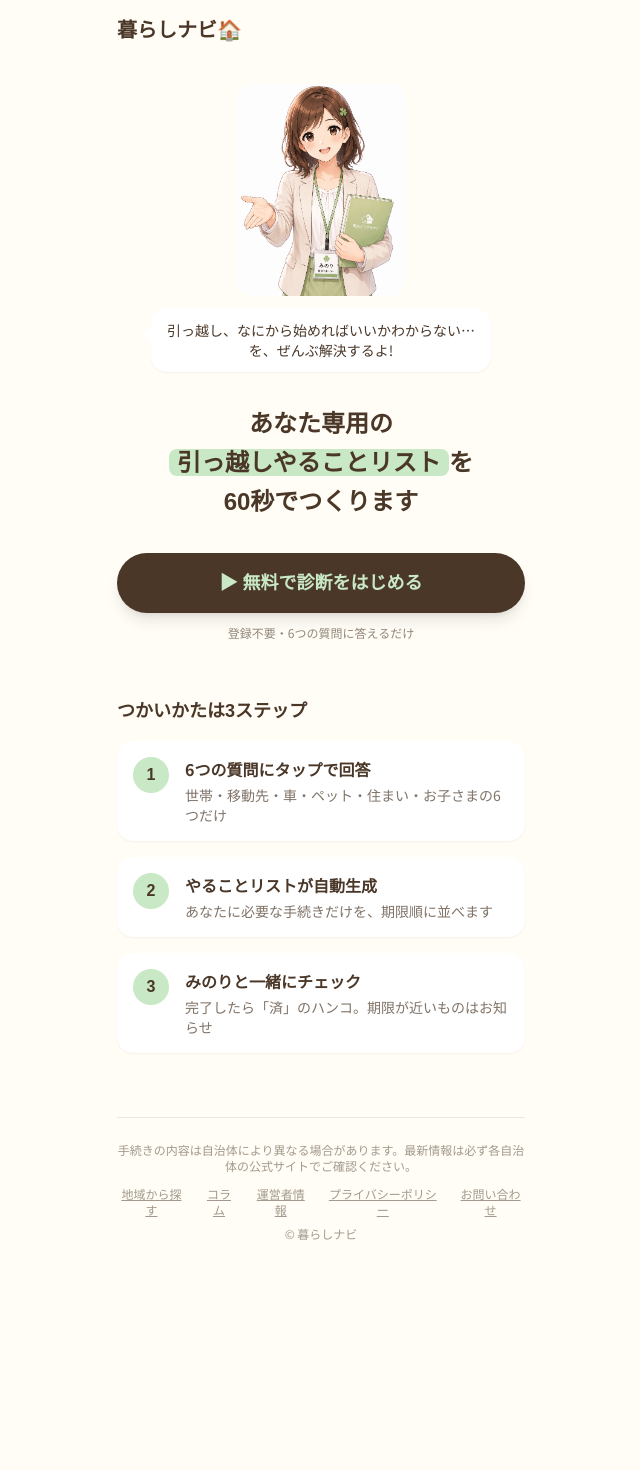
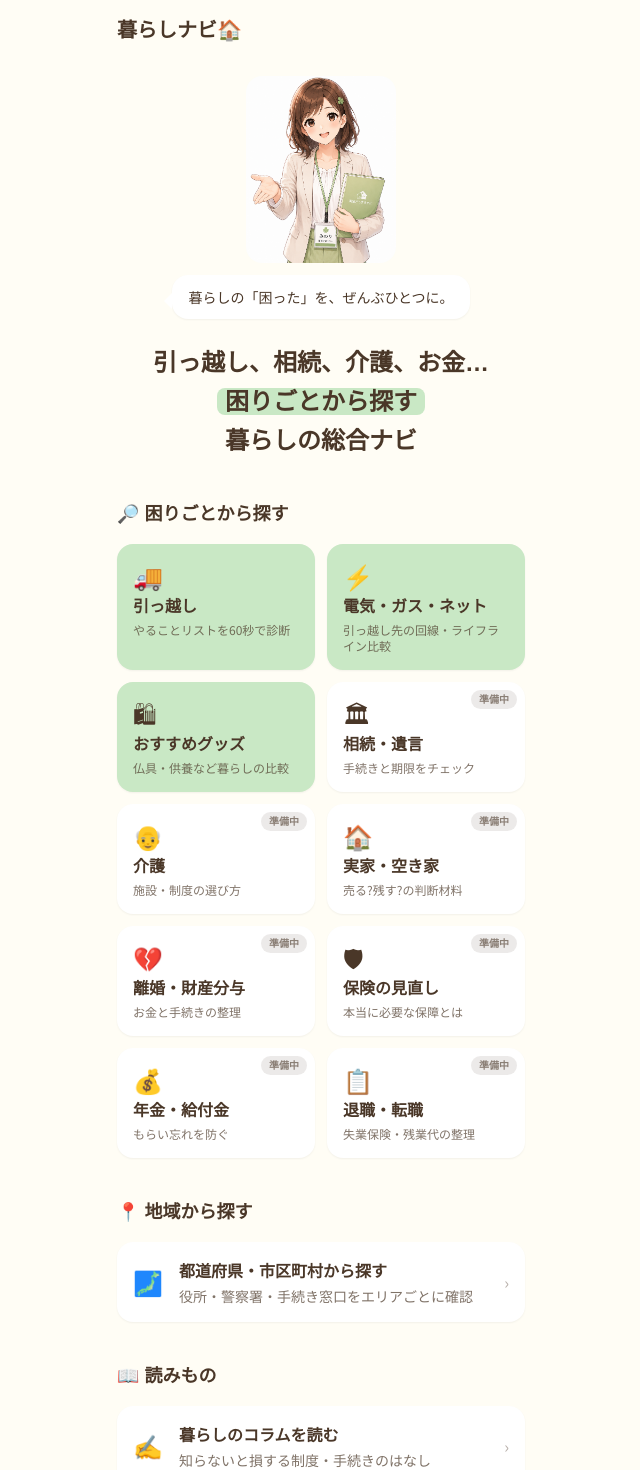
Before and after one commit to sincere1229/kurashi-navi, a Next.js app: page / in a window 1280 px wide. Shown: the top 1470 px of the page, without its empty margins (319-959 px from the left). Before the commit the page ends 1306 px from the top, so only its background shows below. Built offline with nearby package versions, Linux system fonts and the light colour scheme; a web font is replaced by a local one.

Commit message:
Update page.tsx

```diff
--- a/app/page.tsx
+++ b/app/page.tsx
@@ -1,144 +1,102 @@
-"use client";
+import Link from "next/link";
+import Minori from "@/components/Minori";
 
-import { useMemo, useRef, useState } from "react";
-import { useRouter } from "next/navigation";
-import Minori from "@/components/Minori";
-import { Answers, generateChecklist, saveState } from "@/lib/logic";
+type Category = {
+  emoji: string;
+  title: string;
+  desc: string;
+  href: string;
+  status: "live" | "soon";
+};
 
-type Option = { code: string; emoji: string; label: string };
-type Question = { key: keyof Pick<Answers, "A" | "B" | "C" | "D" | "E"> | "F"; title: string; multi?: boolean; options: Option[] };
-
-const QUESTIONS: Question[] = [
-  {
-    key: "A", title: "どなたで引っ越しますか?",
-    options: [
-      { code: "A1", emoji: "🧑", label: "ひとりで(単身)" },
-      { code: "A2", emoji: "👨‍👩‍👧", label: "家族で" },
-      { code: "A3", emoji: "🏠🏠", label: "二世帯で" },
-    ],
-  },
-  {
-    key: "B", title: "引っ越し先はどこですか?",
-    options: [
-      { code: "B1", emoji: "📍", label: "同じ市区町村内" },
-      { code: "B2", emoji: "🚃", label: "別の市区町村へ" },
-      { code: "B3", emoji: "🗾", label: "別の都道府県へ" },
-    ],
-  },
-  {
-    key: "C", title: "お車やバイクはお持ちですか?",
-    options: [
-      { code: "C1", emoji: "🚗", label: "車がある" },
-      { code: "C2", emoji: "🛵", label: "バイク・原付のみ" },
-      { code: "C3", emoji: "❌", label: "どちらもなし" },
-    ],
-  },
-  {
-    key: "D", title: "ペットはいますか?",
-    options: [
-      { code: "D1", emoji: "🐕", label: "犬" },
-      { code: "D2", emoji: "🐈", label: "猫" },
-      { code: "D3", emoji: "🐹", label: "その他(小動物・鳥など)" },
-      { code: "D4", emoji: "❌", label: "いない" },
-    ],
-  },
-  {
-    key: "E", title: "今の家と、新しい家は?",
-    options: [
-      { code: "E1", emoji: "🏢➡🏢", label: "賃貸 → 賃貸" },
-      { code: "E2", emoji: "🏠➡🏢", label: "持ち家 → 賃貸" },
-      { code: "E3", emoji: "🏢➡🏡", label: "賃貸 → 新築・購入" },
-      { code: "E4", emoji: "🏠➡🏡", label: "持ち家 → 持ち家" },
-    ],
-  },
-  {
-    key: "F", title: "お子さまはいますか?(あてはまるもの全部)", multi: true,
-    options: [
-      { code: "F1", emoji: "👶", label: "乳幼児(未就学)" },
-      { code: "F2", emoji: "🎒", label: "小学生" },
-      { code: "F3", emoji: "🏫", label: "中学生以上" },
-      { code: "F4", emoji: "❌", label: "いない" },
-    ],
-  },
+const CATEGORIES: Category[] = [
+  { emoji: "🚚", title: "引っ越し", desc: "やることリストを60秒で診断", href: "/moving", status: "live" },
+  { emoji: "⚡", title: "電気・ガス・ネット", desc: "引っ越し先の回線・ライフライン比較", href: "/goods/lifeline", status: "live" },
+  { emoji: "🛍", title: "おすすめグッズ", desc: "仏具・供養など暮らしの比較", href: "/goods", status: "live" },
+  { emoji: "🏛", title: "相続・遺言", desc: "手続きと期限をチェック", href: "/column?cat=inheritance", status: "soon" },
+  { emoji: "👴", title: "介護", desc: "施設・制度の選び方", href: "/column?cat=care", status: "soon" },
+  { emoji: "🏠", title: "実家・空き家", desc: "売る?残す?の判断材料", href: "/column?cat=home", status: "soon" },
+  { emoji: "💔", title: "離婚・財産分与", desc: "お金と手続きの整理", href: "/column?cat=divorce", status: "soon" },
+  { emoji: "🛡", title: "保険の見直し", desc: "本当に必要な保障とは", href: "/column?cat=insurance", status: "soon" },
+  { emoji: "💰", title: "年金・給付金", desc: "もらい忘れを防ぐ", href: "/column?cat=pension", status: "soon" },
+  { emoji: "📋", title: "退職・転職", desc: "失業保険・残業代の整理", href: "/column?cat=job", status: "soon" },
 ];
 
-export default function Home() {
-  const router = useRouter();
-  const [step, setStep] = useState(-1); // -1=LP, 0..5=質問, 6=日付入力
-  const dateInputRef = useRef<HTMLInputElement>(null);
-  const [answers, setAnswers] = useState<Answers>({ A: "", B: "", C: "", D: "", E: "", F: [], movingDate: "" });
-
-  const taskCount = useMemo(
-    () => (step === 6 ? generateChecklist(answers).length : 0),
-    [step, answers]
-  );
-
-  const pick = (q: Question, code: string) => {
-    if (q.multi) {
-      setAnswers((prev) => {
-        let next = prev.F.includes(code) ? prev.F.filter((c) => c !== code) : [...prev.F, code];
-        if (code === "F4") next = ["F4"];
-        else next = next.filter((c) => c !== "F4");
-        return { ...prev, F: next };
-      });
-    } else {
-      setAnswers((prev) => ({ ...prev, [q.key]: code }));
-      setStep((s) => s + 1);
-    }
-  };
-
-  const finish = () => {
-    const userTasks = generateChecklist(answers);
-    saveState({ answers, userTasks });
-    router.push("/checklist");
-  };
-
-  // ---------- LP ----------
-  if (step === -1) {
+export default function TopPage() {
   return (
     <main className="mx-auto max-w-md px-5 pb-16">
       <header className="flex items-center justify-between py-4">
-          <span className="font-maru text-xl font-black">暮らしナビ<span className="text-piyodeep">🏠</span></span>
+        <span className="font-maru text-xl font-black">
+          暮らしナビ<span className="text-piyodeep">🏠</span>
+        </span>
       </header>
 
-        <section className="mt-6 text-center">
-          <div className="mx-auto w-fit"><Minori size={170} variant="main" /></div>
+      {/* ヒーロー */}
+      <section className="mt-4 text-center">
+        <div className="mx-auto w-fit">
+          <Minori size={150} variant="main" />
+        </div>
         <p className="relative bubble mt-3 mx-auto w-fit rounded-2xl bg-white px-4 py-3 text-sm shadow-sm">
-            引っ越し、なにから始めればいいかわからない…<br />を、ぜんぶ解決するよ!
+          暮らしの「困った」を、ぜんぶひとつに。
         </p>
-          <h1 className="font-maru mt-8 text-2xl font-black leading-relaxed">
-            あなた専用の<br />
-            <span className="bg-piyo px-2 rounded-lg">引っ越しやることリスト</span>を<br />
-            60秒でつくります
+        <h1 className="font-maru mt-6 text-2xl font-black leading-relaxed">
+          引っ越し、相続、介護、お金…
+          <br />
+          <span className="bg-piyo px-2 rounded-lg">困りごとから探す</span>
+          <br />
+          暮らしの総合ナビ
         </h1>
-          <button
-            onClick={() => setStep(0)}
-            className="font-maru mt-8 w-full rounded-full bg-cocoa py-4 text-lg font-bold text-piyo shadow-lg active:scale-95 transition"
-          >
-            ▶ 無料で診断をはじめる
-          </button>
-          <p className="mt-3 text-xs text-cocoa/60">登録不要・6つの質問に答えるだけ</p>
       </section>
 
-        <section className="mt-14 space-y-4">
-          <h2 className="font-maru text-lg font-bold">つかいかたは3ステップ</h2>
-          {[
-            ["1", "6つの質問にタップで回答", "世帯・移動先・車・ペット・住まい・お子さまの6つだけ"],
-            ["2", "やることリストが自動生成", "あなたに必要な手続きだけを、期限順に並べます"],
-            ["3", "みのりと一緒にチェック", "完了したら「済」のハンコ。期限が近いものはお知らせ"],
-          ].map(([n, t, d]) => (
-            <div key={n} className="flex gap-4 rounded-2xl bg-white p-4 shadow-sm">
-              <span className="font-maru grid h-9 w-9 shrink-0 place-items-center rounded-full bg-piyo font-black">{n}</span>
+      {/* 困りごとから探す */}
+      <section className="mt-10">
+        <h2 className="font-maru text-lg font-bold">🔎 困りごとから探す</h2>
+        <div className="mt-4 grid grid-cols-2 gap-3">
+          {CATEGORIES.map((c) => (
+            <CategoryCard key={c.title} category={c} />
+          ))}
+        </div>
+      </section>
+
+      {/* 地域から探す */}
+      <section className="mt-10">
+        <h2 className="font-maru text-lg font-bold">📍 地域から探す</h2>
+        <Link
+          href="/area"
+          className="mt-4 flex items-center gap-4 rounded-2xl bg-white p-4 shadow-sm active:scale-95 transition"
+        >
+          <span className="text-2xl">🗾</span>
           <div>
-                <p className="font-bold">{t}</p>
-                <p className="mt-1 text-sm text-cocoa/70">{d}</p>
+            <p className="font-bold">都道府県・市区町村から探す</p>
+            <p className="mt-1 text-sm text-cocoa/70">
+              役所・警察署・手続き窓口をエリアごとに確認
+            </p>
           </div>
+          <span className="ml-auto text-cocoa/40">›</span>
+        </Link>
+      </section>
+
+      {/* コラム */}
+      <section className="mt-10">
+        <h2 className="font-maru text-lg font-bold">📖 読みもの</h2>
+        <Link
+          href="/column"
+          className="mt-4 flex items-center gap-4 rounded-2xl bg-white p-4 shadow-sm active:scale-95 transition"
+        >
+          <span className="text-2xl">✍️</span>
+          <div>
+            <p className="font-bold">暮らしのコラムを読む</p>
+            <p className="mt-1 text-sm text-cocoa/70">
+              知らないと損する制度・手続きのはなし
+            </p>
           </div>
-          ))}
+          <span className="ml-auto text-cocoa/40">›</span>
+        </Link>
       </section>
 
       <footer className="mt-16 border-t border-cocoa/10 pt-6 text-center text-xs text-cocoa/50">
-          手続きの内容は自治体により異なる場合があります。最新情報は必ず各自治体の公式サイトでご確認ください。<br />
+        掲載している情報は一般的な内容です。手続きの詳細は必ず各自治体・専門家の公式情報でご確認ください。
+        <br />
         <span className="mt-3 flex justify-center gap-4">
           <a href="/area" className="underline">地域から探す</a>
           <a href="/column" className="underline">コラム</a>
@@ -152,87 +110,24 @@ export default function Home() {
   );
 }
 
-  // ---------- 日付入力(最終ステップ) ----------
-  if (step === 6) {
+function CategoryCard({ category }: { category: Category }) {
+  const isLive = category.status === "live";
   return (
-      <main className="mx-auto flex min-h-screen max-w-md flex-col px-5 py-8">
-        <ProgressDots current={6} />
-        <div className="mt-10 text-center">
-          <Minori size={80} />
-          <h2 className="font-maru mt-4 text-xl font-bold">引っ越し予定日は決まってる?</h2>
-          <p className="mt-2 text-sm text-cocoa/70">期限のカウントダウンに使うよ(あとで変更OK)</p>
-          <input
-            ref={dateInputRef}
-            type="date"
-            value={answers.movingDate}
-            onChange={(e) => setAnswers((p) => ({ ...p, movingDate: e.target.value }))}
-            onClick={() => dateInputRef.current?.showPicker?.()}
-            className="mt-6 w-full rounded-2xl border-2 border-piyo bg-white p-4 text-lg"
-          />
-          <div className="mt-8 rounded-2xl bg-piyo/25 p-4">
-            <p className="font-maru text-sm">あなたに必要な手続きは…</p>
-            <p className="font-maru text-3xl font-black">{taskCount}<span className="text-base">個</span> みつかったよ🌱</p>
-          </div>
-          <button onClick={finish} className="font-maru mt-6 w-full rounded-full bg-cocoa py-4 text-lg font-bold text-piyo shadow-lg active:scale-95 transition">
-            リストを見る
-          </button>
-          {!answers.movingDate && (
-            <button onClick={finish} className="mt-3 text-sm text-cocoa/60 underline">日付は未定のまますすむ</button>
+    <Link
+      href={category.href}
+      aria-disabled={!isLive}
+      className={`relative flex flex-col gap-1 rounded-2xl p-4 shadow-sm transition active:scale-95 ${
+        isLive ? "bg-piyo" : "bg-white"
+      }`}
+    >
+      {!isLive && (
+        <span className="font-maru absolute right-2 top-2 rounded-full bg-cocoa/10 px-2 py-0.5 text-[10px] font-bold text-cocoa/60">
+          準備中
+        </span>
       )}
-          <button onClick={() => setStep(5)} className="mt-6 block w-full text-sm text-cocoa/50">← もどる</button>
-        </div>
-      </main>
+      <span className="text-2xl">{category.emoji}</span>
+      <p className="font-maru font-bold leading-snug">{category.title}</p>
+      <p className="text-xs text-cocoa/70">{category.desc}</p>
+    </Link>
   );
 }
-
-  // ---------- 質問ウィザード ----------
-  const q = QUESTIONS[step];
-  return (
-    <main className="mx-auto flex min-h-screen max-w-md flex-col px-5 py-8">
-      <ProgressDots current={step} />
-      <h2 className="font-maru mt-10 text-xl font-bold">
-        Q{step + 1}. {q.title}
-      </h2>
-      <div className="mt-6 grid gap-3">
-        {q.options.map((opt) => {
-          const selected = q.multi ? answers.F.includes(opt.code) : false;
-          return (
-            <button
-              key={opt.code}
-              onClick={() => pick(q, opt.code)}
-              className={`flex items-center gap-3 rounded-2xl border-2 p-4 text-left shadow-sm transition active:scale-95 ${
-                selected ? "border-cocoa bg-piyo" : "border-transparent bg-white"
-              }`}
-            >
-              <span className="text-2xl">{opt.emoji}</span>
-              <span className="font-bold">{opt.label}</span>
-              {selected && <span className="ml-auto font-maru font-black">✓</span>}
-            </button>
-          );
-        })}
-      </div>
-      {q.multi && (
-        <button
-          onClick={() => setStep(6)}
-          disabled={answers.F.length === 0}
-          className="font-maru mt-6 w-full rounded-full bg-cocoa py-4 font-bold text-piyo disabled:opacity-40"
-        >
-          つぎへ
-        </button>
-      )}
-      {step > 0 && (
-        <button onClick={() => setStep(step - 1)} className="mt-6 text-sm text-cocoa/50">← もどる</button>
-      )}
-    </main>
-  );
-}
-
-function ProgressDots({ current }: { current: number }) {
-  return (
-    <div className="flex items-center gap-2">
-      {Array.from({ length: 7 }).map((_, i) => (
-        <span key={i} className={`h-2 flex-1 rounded-full ${i <= current ? "bg-piyodeep" : "bg-cocoa/10"}`} />
-      ))}
-    </div>
-  );
-}
```
Lines whose indentation alone changed are shown as unchanged.
